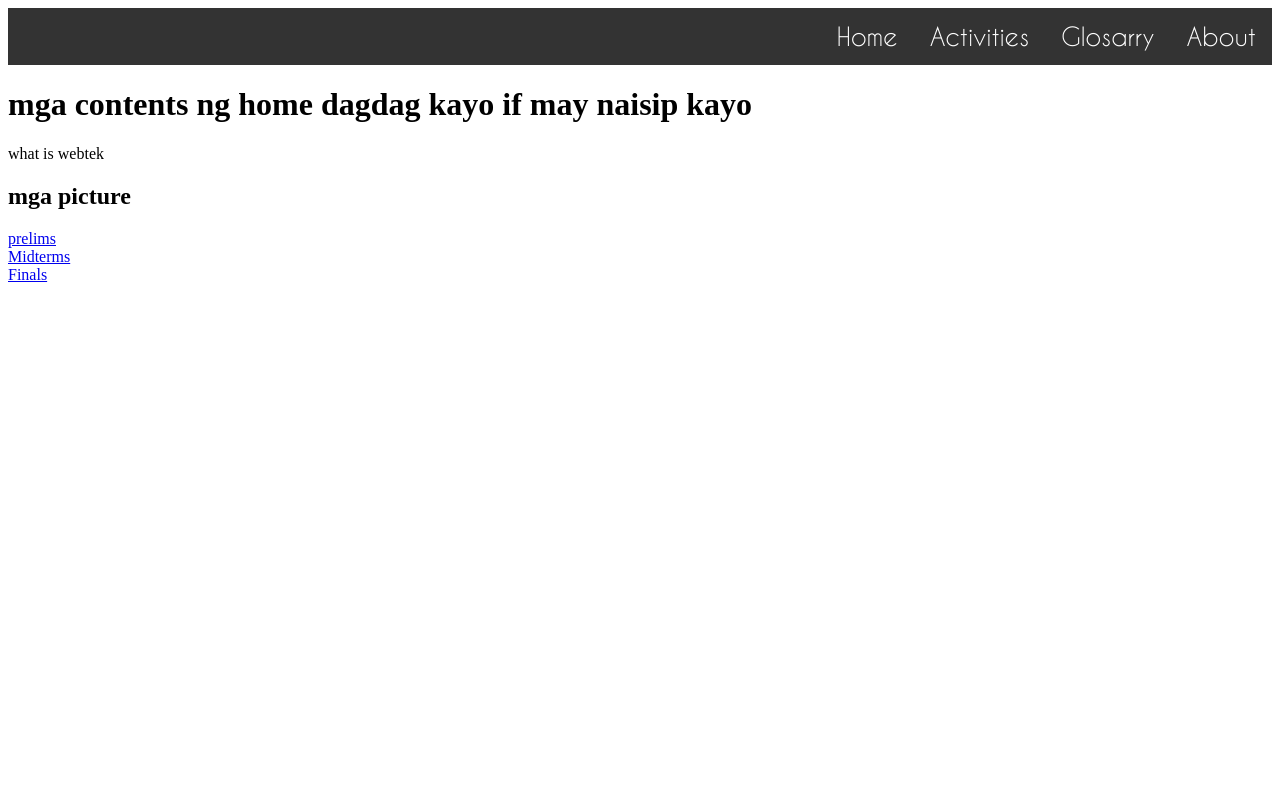
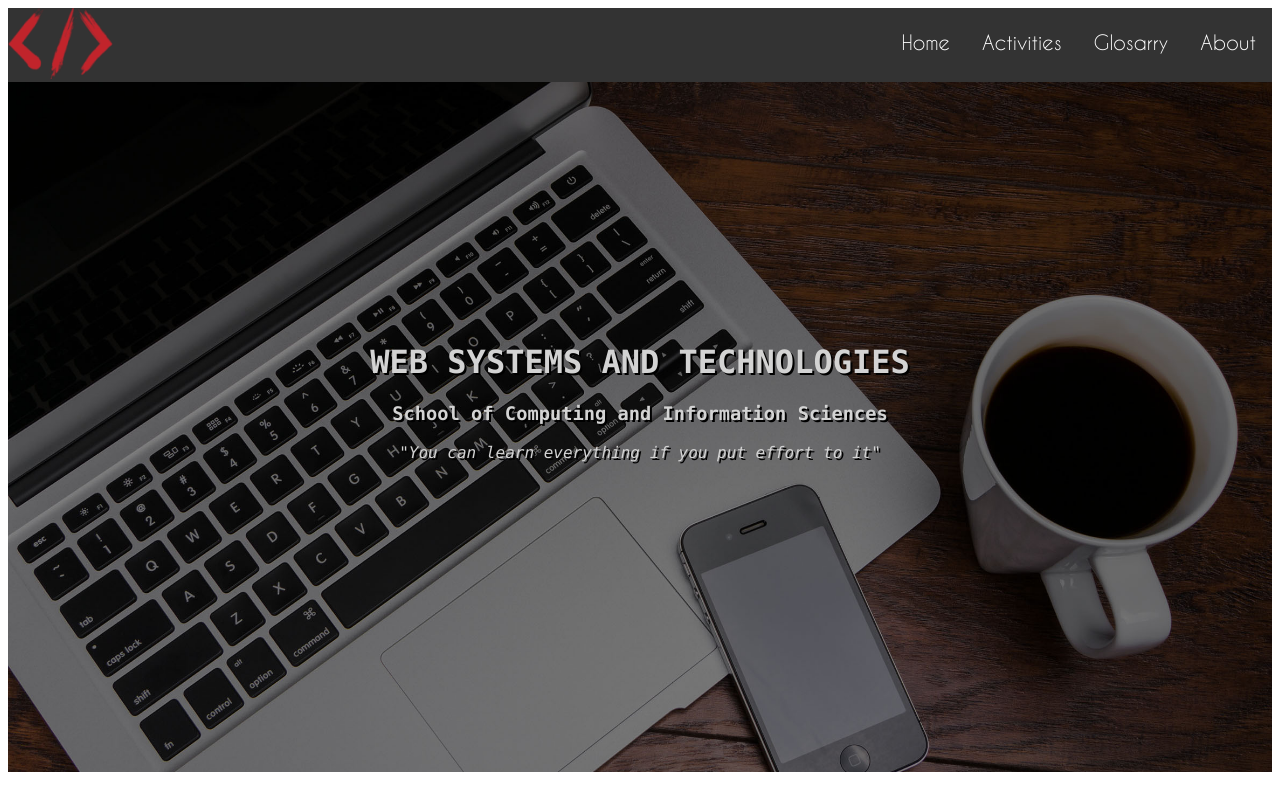
Before and after one commit to galoberlyn/webteklec, a plain HTML site: page CourseWebsite/index.html in a window 1280 px wide. Shown: the top 790 px of the page. Drawn offline with Linux system fonts and the light colour scheme.

Commit message:
Added image background for the dashboard, worked on css files

```diff
--- a/CourseWebsite/assets/css/styles.css
+++ b/CourseWebsite/assets/css/styles.css
@@ -1,7 +1,33 @@
 @font-face {
     font-family: CaviarDreams;
     src: url(../fonts/CaviarDreams.ttf);
-
+}
+@font-face{
+    font-family: aliens;
+    src: url(../fonts/aliens.ttf);
+}
+@font-face{
+    font-family: basictitlefont;
+    src: url(../fonts/basictitlefont.ttf);
+}
+header{
+    text-align: center;
+    width: 100%;
+    text-shadow: 2px 2px #000000;
+    height: 450px;
+    padding-top: 240px;
+    color: #D3D3D3;
+    font-family: "consolas";
+    background-image: url(../img/paral.jpg);
+    background-size: 50%, 400px;
+    background-color: #f4f4f4;
+    background-attachment: fixed;
+    background-position: center;
+    background-repeat: no-repeat;
+    background-size: cover;
+}
+header p{
+    font-style: italic;
 }
 nav ul {
     list-style-type: none;
@@ -13,6 +39,7 @@ nav ul {
 }
 nav li{
     float: right;
+    margin-top: 8px;
 }
 nav li a{
     display: block;
@@ -20,7 +47,7 @@ nav li a{
     text-align: center;
     padding: 14px 16px;
     text-decoration: none;
-    font-size: 25px;
+    font-size: 20px;
 
 }
 nav li a:hover{
--- a/CourseWebsite/index.html
+++ b/CourseWebsite/index.html
@@ -7,16 +7,21 @@
 	<title>W E B T E K</title>
 </head>
 <body>
-<header>
 	<nav>
 		<ul>
-		  <li><a href="#home">About</a></li>
-		  <li><a href="#news">Glosarry</a></li>
-		  <li><a href="#contact">Activities</a></li>
-		  <li><a href="#about">Home</a></li>
+		<a href="#"><img src='assets/img/imgalt.png'></a>
+		  <li><a href="#">About</a></li>
+		  <li><a href="#">Glosarry</a></li>
+		  <li><a href="#">Activities</a></li>
+		  <li><a href="#">Home</a></li>
 		</ul>
 	</nav>
+<header>
+	<h1> WEB SYSTEMS AND TECHNOLOGIES </h1>
+	<h3> School of Computing and Information Sciences </h3>
+	<p> "You can learn everything if you put effort to it" </p>
 </header>
+
 <h1> mga contents ng home dagdag kayo if may naisip kayo </h1>
 <p> what is webtek </p>
 <h2> mga picture </h2>
```
Also changed, not shown: CourseWebsite/assets/fonts/aliens.ttf (added), CourseWebsite/assets/img/paral.jpg (added).
